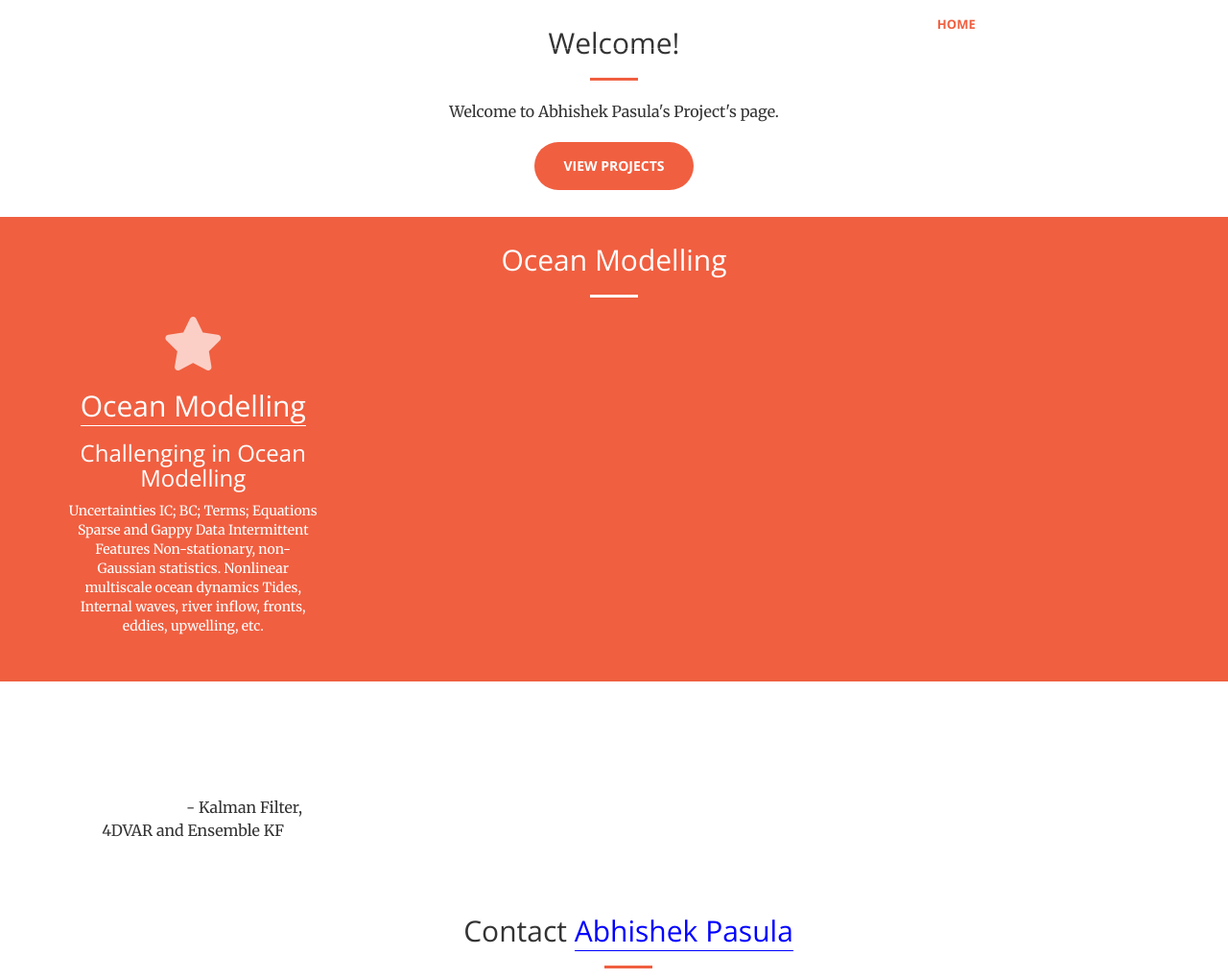
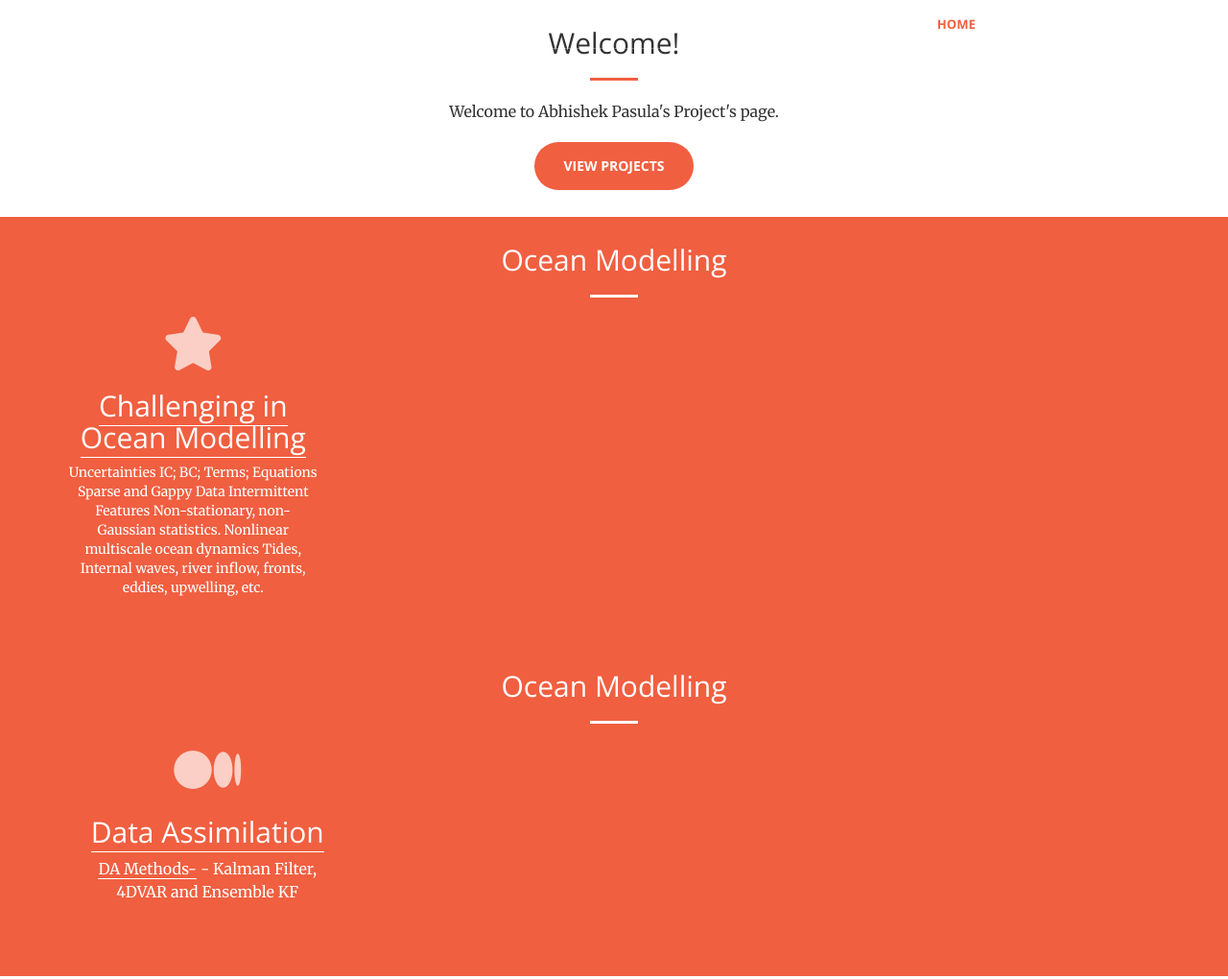
Before and after one commit to AbhiPasula/abhishekpasula.github.io, a plain HTML site: page Projects/oceanmodelling.html in a window 1280 px wide. Shown: the top 1020 px of the page at 96% size. Drawn offline with nearby package versions, Linux system fonts and the light colour scheme; files whose address does not match are found by name.

Commit message:
Update oceanmodelling.html

```diff
--- a/Projects/oceanmodelling.html
+++ b/Projects/oceanmodelling.html
@@ -133,8 +133,7 @@
         <!-- React -->
         <div class="col-lg-3 col-md-6 col-sm-6 text-center">
           <i class="fa fa-4x fa-star text-faded sr-icons"></i>
-          <h2><a class="text-white" href="https://pasulaabhishek.wixsite.com/research/ocean-modelling">Ocean Modelling</a></h2>
-          <h3> Challenging in Ocean Modelling </h3>
+          <h2><a class="text-white" href="https://pasulaabhishek.wixsite.com/research/ocean-modelling">Challenging in Ocean Modelling</a></h2>
                 Uncertainties
 
                  IC; BC; Terms; Equations
@@ -166,6 +165,17 @@ Tides, Internal waves, river inflow, fronts, eddies, upwelling, etc.</p>
         -->
     </div>
   </section>
+ <section class="min-padding bg-primary" id="projects">
+    <div class="container">
+
+      <!-- Header -->
+      <div class="row">
+        <div class="col-lg-12 text-center">
+          <h2 class="section-heading">Ocean Modelling</h2>
+          <hr class="light">
+        </div>
+      </div>
+      <!-- Project Links -->
 <div class="container">
       <div class="row">
         <!-- MEAN -->
@@ -175,6 +185,26 @@ Tides, Internal waves, river inflow, fronts, eddies, upwelling, etc.</p>
           <p><a href="https://pasulaabhishek.wixsite.com/research/projects" class="text-white">DA Methods-</a> - Kalman Filter, 4DVAR and Ensemble KF</p>
         </div>
       </div>
+ </div>
+        <!-- DB2
+        <div class="col-lg-3 col-md-6 col-sm-6 text-center">
+          <i class="fa fa-4x fa-database text-faded sr-icons"></i>
+          <h3><a class="text-white" href="/Projects/DB2/">DB2 Project</a></h3>
+          <p>Database II Project using MySQL and PHP7</p>
+        </div>
+        -->
+        <!-- Downing.io
+        <div class="col-lg-3 col-md-6 col-sm-6 text-center">
+          <i class="fa fa-4x fa-bicycle text-faded sr-icons"></i>
+          <h3><a class="text-white" href="https://pasulaabhishek.wixsite.com/research">Personal Website</a></h3>
+          <p>Front-end Web Portfolio using HTML5 and Bootstrap</p>
+        </div>
+        -->
+    </div>
+  </section>
+
+
+
 <!-- Contact section -->
   <section class="min-padding" id="contact">
     <div class="container">
```
